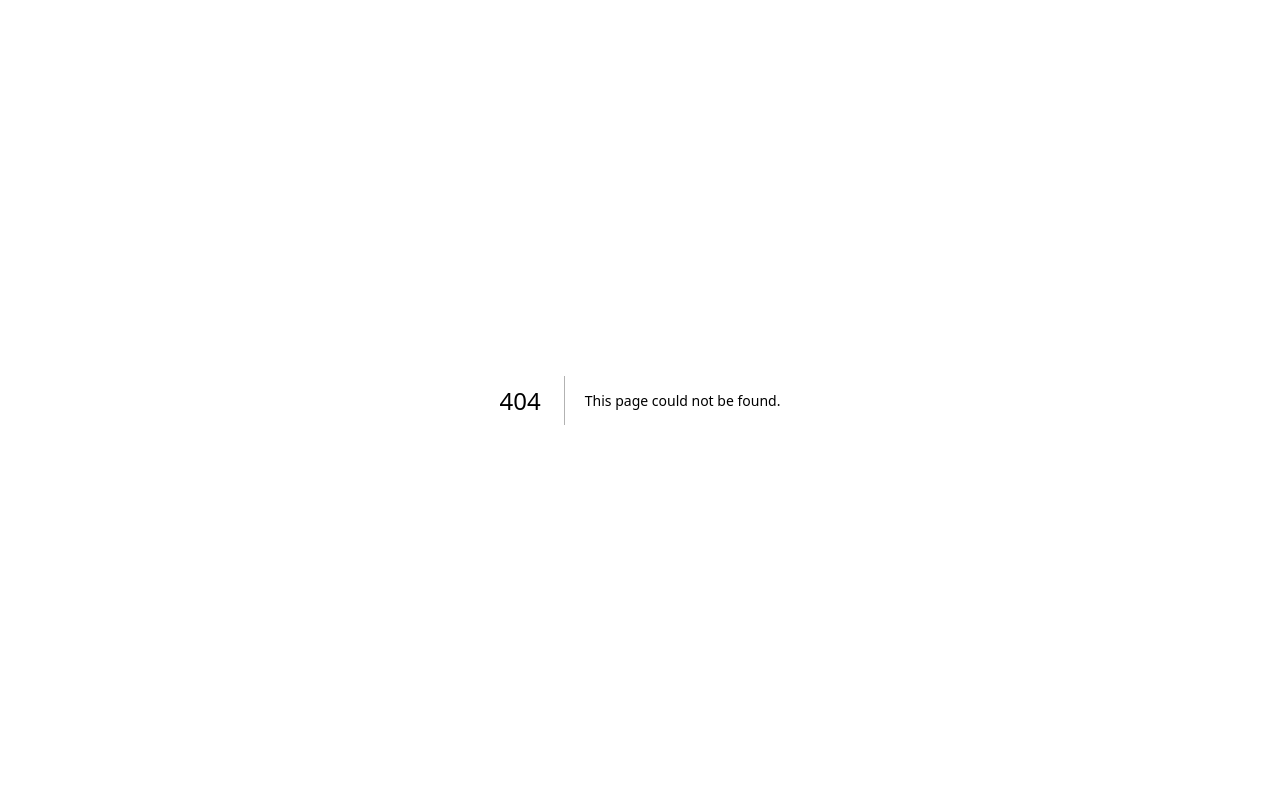
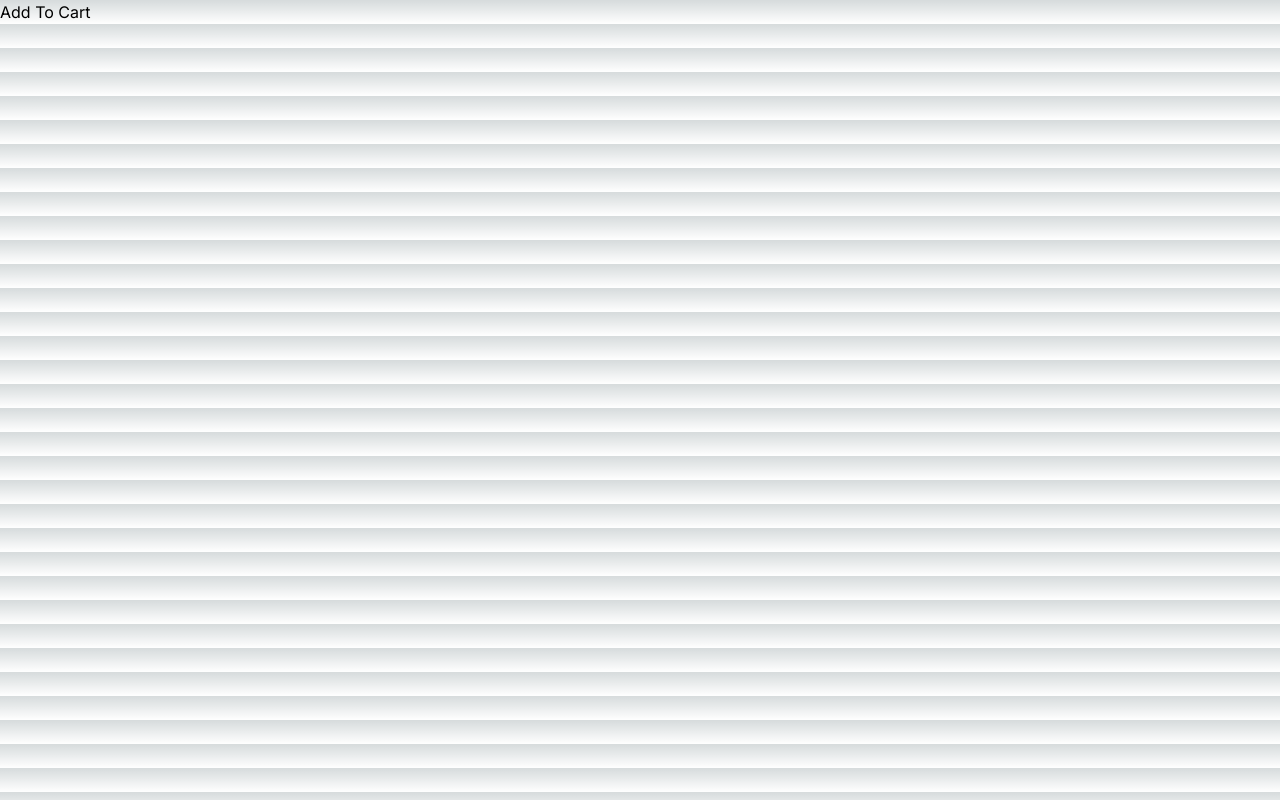
Before and after one commit to tfutada/zenn-nextjs, a Next.js app: page /myaction4 in a window 1280 px wide. Before the commit this address had no page. Built offline with nearby package versions, Linux system fonts and the light colour scheme.

Commit message:
redis in action

```diff
--- /dev/null
+++ b/app/myaction4/_myactions.ts
@@ -0,0 +1,12 @@
+'use server';
+
+
+export async function addItem1(value: string) {
+    console.log('addItem1', value);
+    return value
+}
+
+export async function addItem2(value: string) {
+    console.log('addItem2', value);
+    return value
+}
--- /dev/null
+++ b/app/myaction4/page.tsx
@@ -0,0 +1,22 @@
+'use client';
+
+import {addItem1, addItem2} from "@/app/myaction4/_myactions";
+
+export default function ActionForm() {
+    const handler = async () => {
+        const [ret1, ret2] = await Promise.all([
+            addItem1("abc"),
+            addItem2("123")
+        ]);
+        console.log(ret1)
+        console.log(ret2)
+    }
+
+    return (
+        <>
+            <button onClick={handler}>
+                Add To Cart
+            </button>
+        </>
+    )
+}
```
